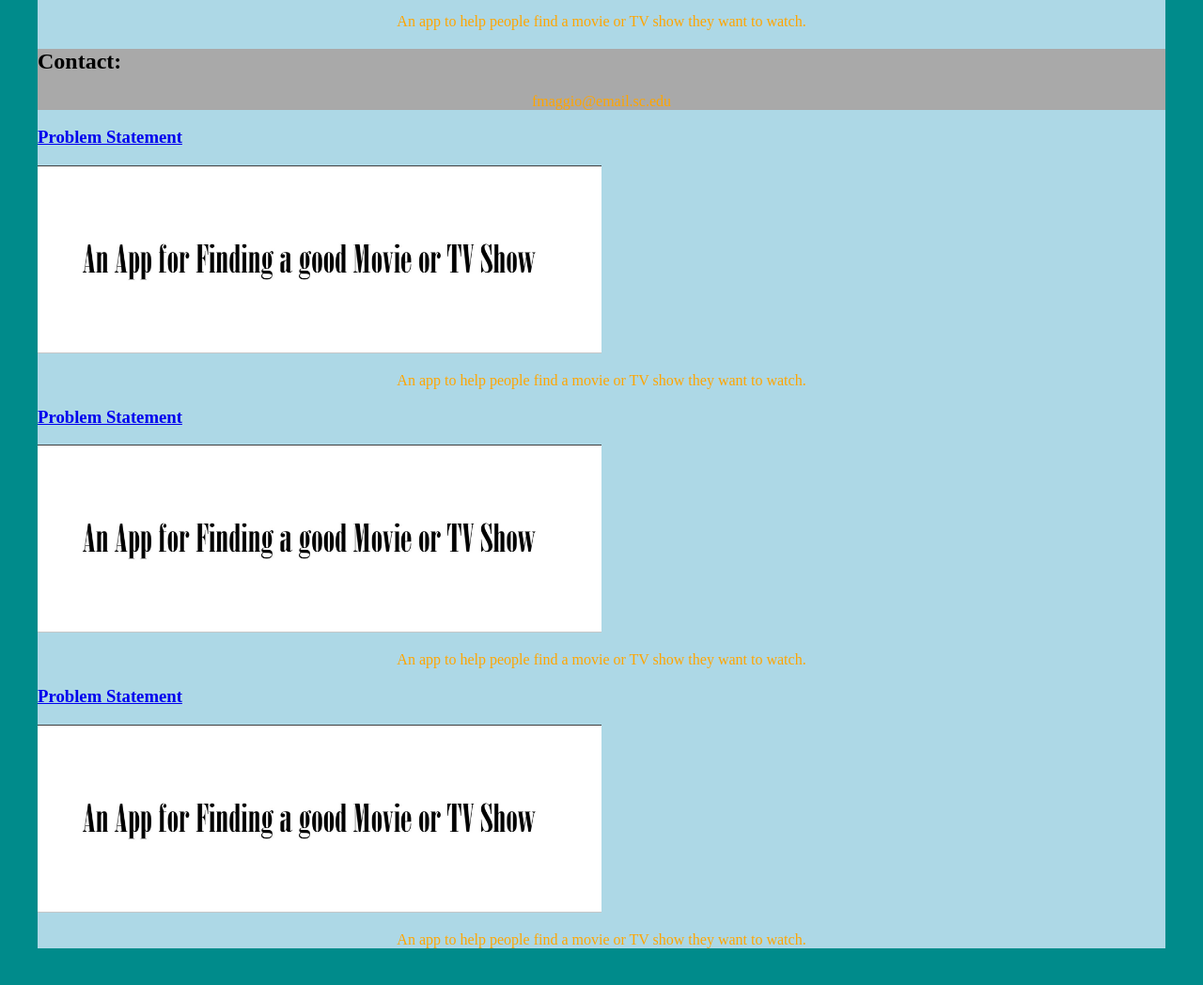
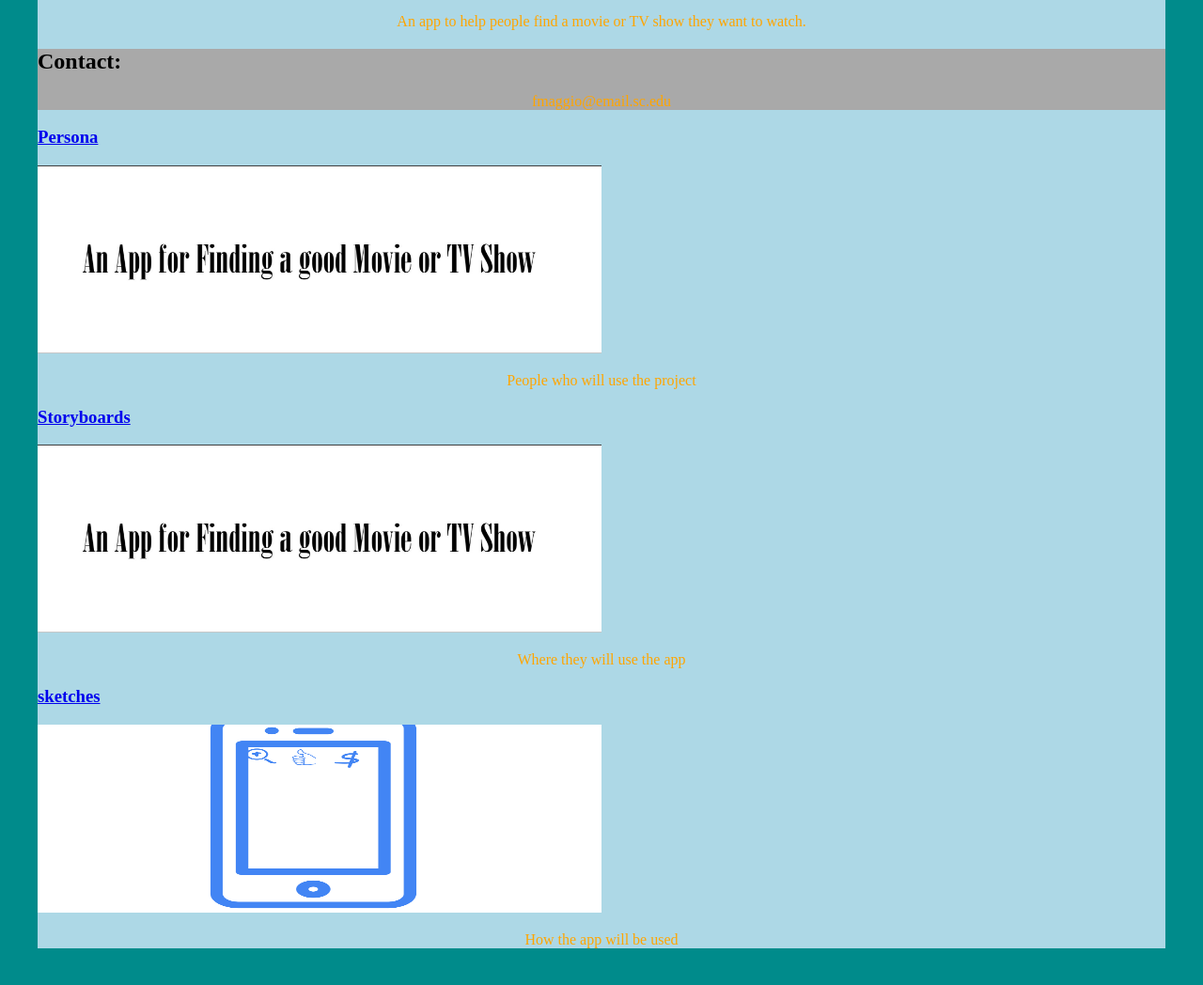
Before and after one commit to Famaggio05/Famaggio05.github.io, a plain HTML site: page index.html in a window 1280 px wide. Shown: the part 562-1610 px from the top of the page at 94% size. Drawn offline with Linux system fonts and the light colour scheme.

Commit message:
just temp

```diff
--- a/index.html
+++ b/index.html
@@ -24,16 +24,16 @@
       <h2>Contact:</h2>
       <p>fmaggio@email.sc.edu</p></div>
   </body>
-  <section class="project">
-<a href="Github real Project.pdf"><h3>Problem Statement</h3></a>
+  <section class="persona">
+<a href="Github real Project.pdf"><h3>Persona</h3></a>
 <a href="Github real Project.pdf"><img src="IMG_0217.jpeg" width="600" height="200"></a>
-<p>An app to help people find a movie or TV show they want to watch.</p>
-<section class="project">
-<a href="Github real Project.pdf"><h3>Problem Statement</h3></a>
+<p>People who will use the project</p>
+<section class="Storyboards">
+<a href="Github real Project.pdf"><h3>Storyboards</h3></a>
 <a href="Github real Project.pdf"><img src="IMG_0217.jpeg" width="600" height="200"></a>
-<p>An app to help people find a movie or TV show they want to watch.</p>
-<section class="project">
-<a href="Github real Project.pdf"><h3>Problem Statement</h3></a>
-<a href="Github real Project.pdf"><img src="IMG_0217.jpeg" width="600" height="200"></a>
-<p>An app to help people find a movie or TV show they want to watch.</p>
+<p>Where they will use the app</p>
+<section class="sketches">
+<a href="autodraw 3_25_2026_final 2.pdf"><h3>sketches</h3></a>
+<a href="autodraw 3_25_2026_final 2.pdf"><img src="autodraw 3_25_2026.png" width="600" height="200"></a>
+<p>How the app will be used</p>
 </html>
```
